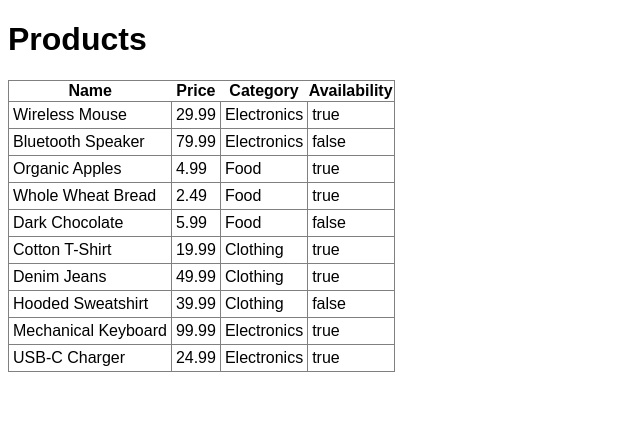
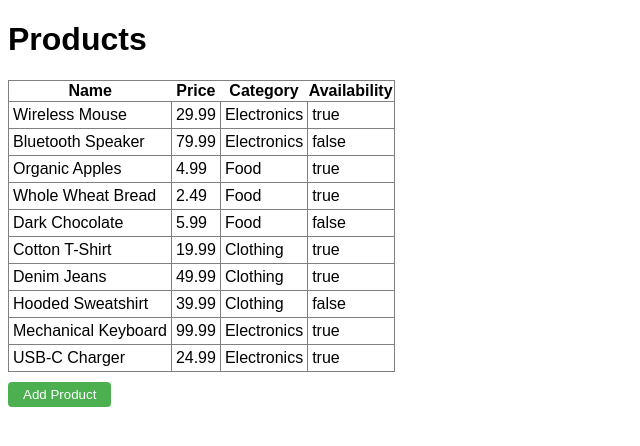
Before and after one commit to greencar77/productdemo, an Angular app: page / in a window 1280 px wide. Shown: the top 446 px of the page, without its empty margins (0-640 px from the left). Built offline with nearby package versions, Linux system fonts and the light colour scheme.

Commit message:
possibility to add new product

```diff
--- a/src/app/app.css
+++ b/src/app/app.css
@@ -48,3 +48,15 @@ button {
   padding: 5px 15px;
   cursor: pointer;
 }
+
+.add-button {
+  margin-bottom: 10px;
+  background-color: #4CAF50;
+  color: white;
+  border: none;
+  border-radius: 4px;
+}
+
+.add-button:hover {
+  background-color: #45a049;
+}
--- a/src/app/app.html
+++ b/src/app/app.html
@@ -20,6 +20,7 @@
       }
     </tbody>
   </table>
+  <button (click)="addProduct()" class="add-button">Add Product</button>
 
   @if (selectedProduct(); as product) {
     <div class="details-form">
--- a/src/app/app.ts
+++ b/src/app/app.ts
@@ -31,6 +31,23 @@ export class App {
 
   selectProduct(product: Product) {
     this.selectedProduct.set(product);
+  }
+
+  addProduct() {
+    const nextId = this.products.length > 0
+      ? Math.max(...this.products.map(p => p.id)) + 1
+      : 1;
+
+    const newProduct: Product = {
+      id: nextId,
+      name: '',
+      price: 0,
+      category: 'Electronics',
+      available: true
+    };
+
+    this.products.push(newProduct);
+    this.selectedProduct.set(newProduct);
   }
 
   products: Product[] = [
```
